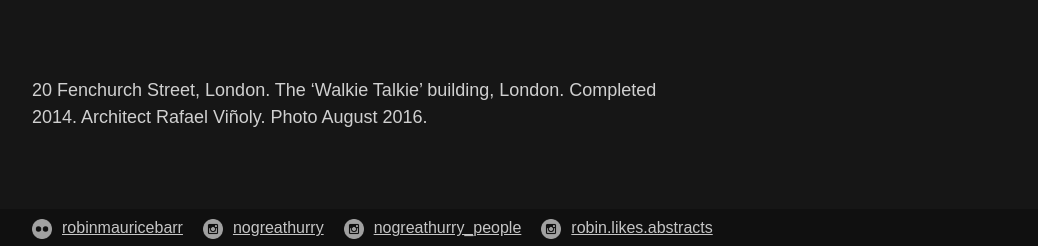
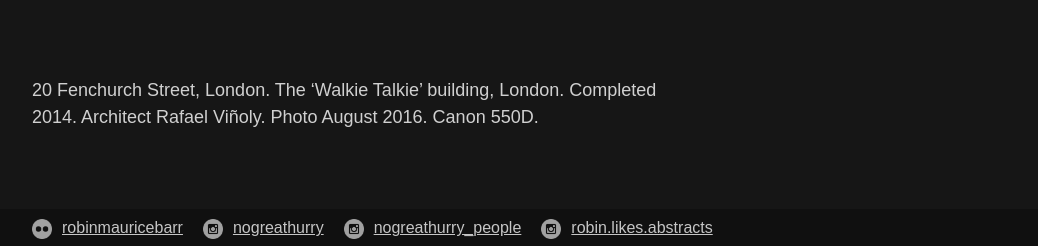
Before and after one commit to 987poiuytrewq/nogreathurry, a Jekyll site: the page built from _buildings/WT1.md, in a window 1280 px wide and 900 px high, scrolled down 161 px. Shown: the part 651-897 px from the top of the window, without its empty margins (8-1046 px from the left). Built offline with Jekyll 4.4.1, drawn with Linux system fonts in a browser that asks for light colours.

Commit message:
Updated Wt1

```diff
--- a/_buildings/WT1.md
+++ b/_buildings/WT1.md
@@ -14,9 +14,12 @@
 - con.structural.art
 - Robin Maurice Barr
 - "@nogreathurry"
+- Canon
+- 550D
+- Architecture
 image: "/uploads/WT1.jpg"
 thumbnail_image: "/uploads/WT1_thumbnail.jpg"
 layout: photo
 ---
 
-20 Fenchurch Street, London. The 'Walkie Talkie' building, London. Completed 2014. Architect Rafael Viñoly. Photo August 2016.
+20 Fenchurch Street, London. The 'Walkie Talkie' building, London. Completed 2014. Architect Rafael Viñoly. Photo August 2016. Canon 550D.
```
Also changed, not shown: other parts of _buildings/WT1.md (+1 -1 lines).
